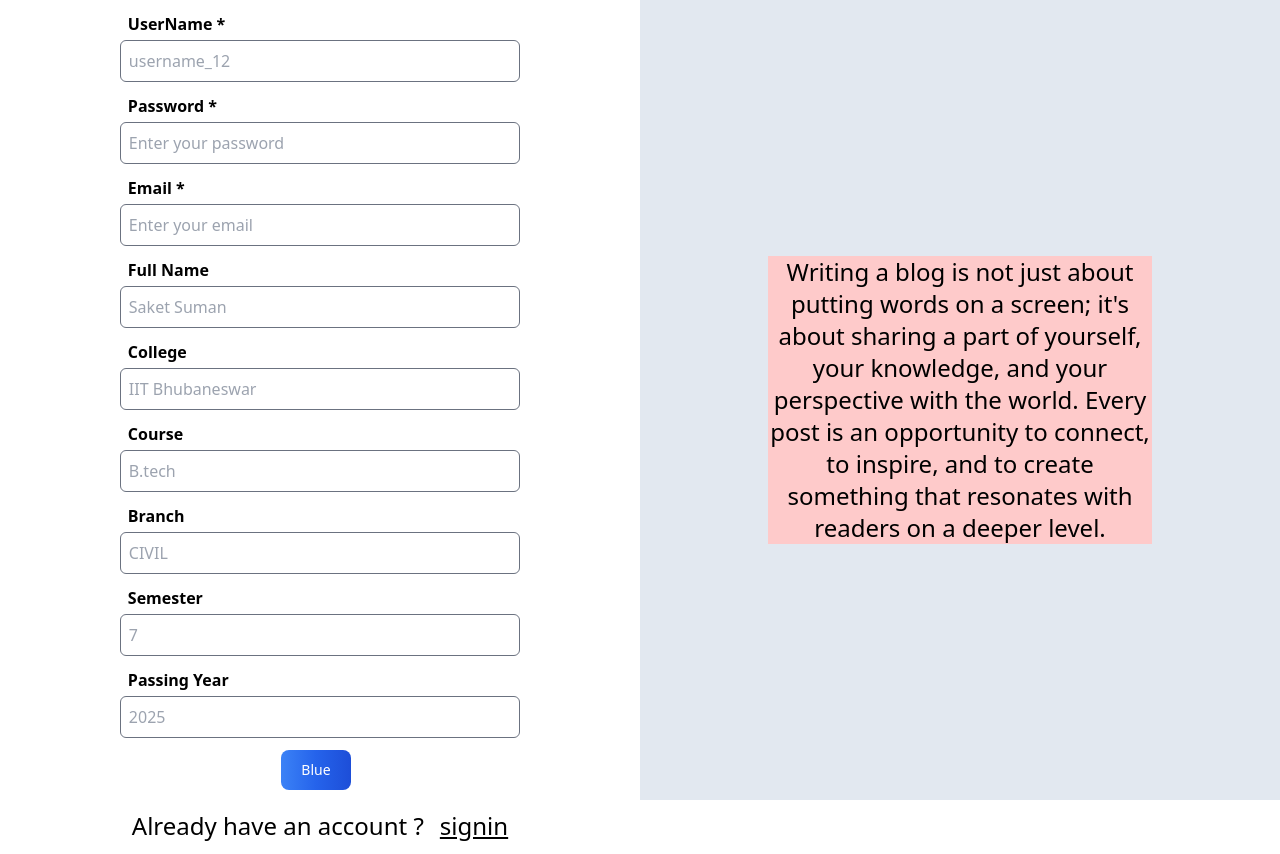
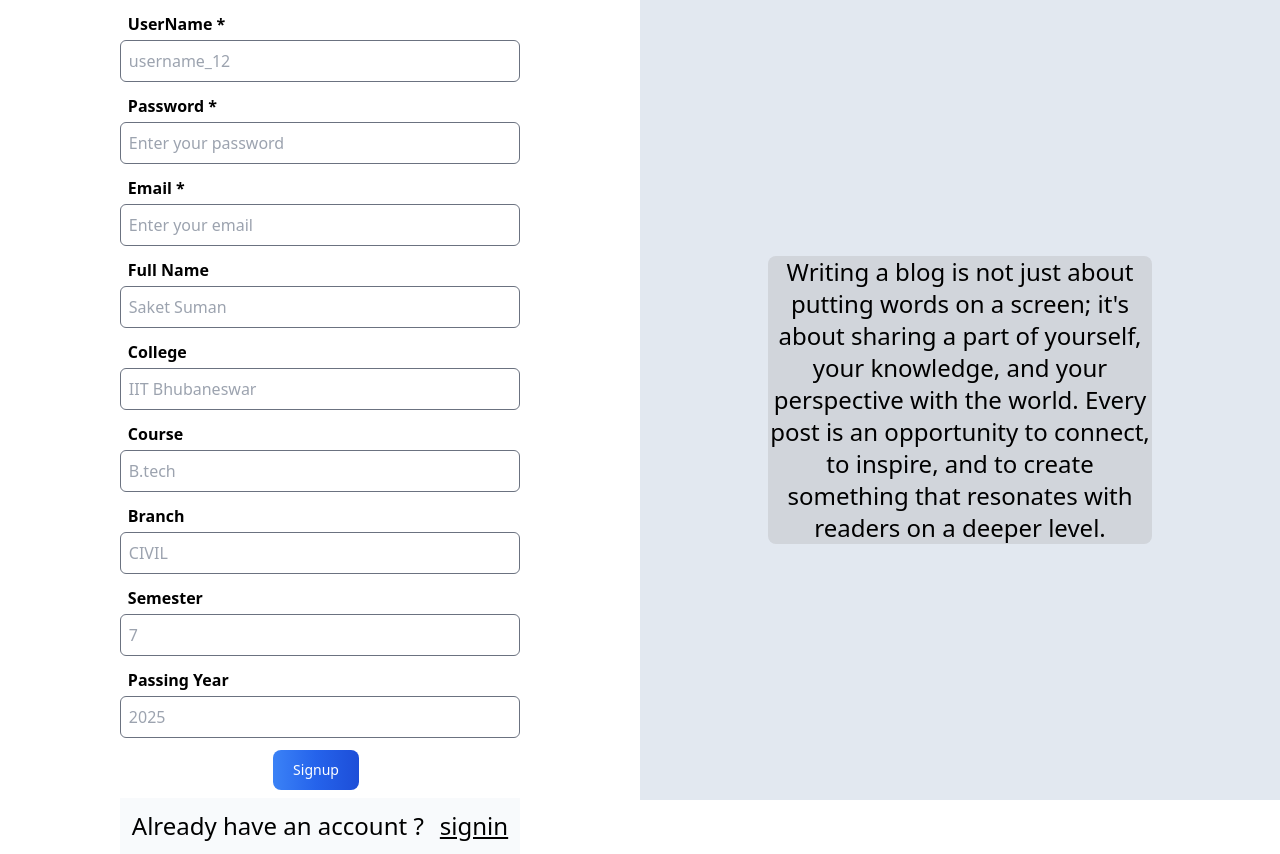
Before and after one commit to masterAtGithub143AtN/Echo-blogging-app, a React (Vite) app in the folder frontend/: page /signup in a window 1280 px wide. Built offline with nearby package versions, Linux system fonts and the light colour scheme.

Commit message:
signup edited

```diff
--- a/frontend/src/components/Quote.tsx
+++ b/frontend/src/components/Quote.tsx
@@ -4,7 +4,7 @@ import 'normalize.css'
 export const Qoute=()=>{
     return <div className="bg-slate-200 h-screen flex justify-center flex-col">
         <div className="flex justify-center">
-        <div className=" max-w-sm text-center bg-red-200 text-2xl">Writing a blog is not just about putting words on a screen; it's about sharing a part of yourself, your knowledge, and your perspective with the world. Every post is an opportunity to connect, to inspire, and to create something that resonates with readers on a deeper level.</div>
+        <div className=" max-w-sm text-center bg-gray-300 rounded-lg text-2xl">Writing a blog is not just about putting words on a screen; it's about sharing a part of yourself, your knowledge, and your perspective with the world. Every post is an opportunity to connect, to inspire, and to create something that resonates with readers on a deeper level.</div>
 
         </div>
     </div>
--- a/frontend/src/pages/Signin.tsx
+++ b/frontend/src/pages/Signin.tsx
@@ -51,7 +51,7 @@ export const Signin = () => {
                     <div className=' pt-5'>
                         <button className="bg-blue-500 text-white p-2 rounded-md w-full" onClick={sendRequest}>Signin</button>
                     </div>
-                    <div className=' flex justify-center pt-5 text-red-400 '>
+                    <div className=' flex justify-center pt-5 text-red-200 '>
                         <Heading message="Don't have an account ?" functionality="Signup"/>
                     </div>
             </div>
--- a/frontend/src/pages/Signup.tsx
+++ b/frontend/src/pages/Signup.tsx
@@ -92,11 +92,11 @@ export const Signup = () => {
                 </div>
                 <div className=" flex justify-center pt-3">
 
-                <button onClick={senRequest} className="text-white bg-gradient-to-r from-blue-500 via-blue-600 to-blue-700 hover:bg-gradient-to-br focus:ring-4 focus:outline-none focus:ring-blue-300 dark:focus:ring-blue-800 font-medium rounded-lg text-sm px-5 py-2.5 text-center me-2 mb-2" >Blue</button>
+                <button onClick={senRequest} className="text-white bg-gradient-to-r from-blue-500 via-blue-600 to-blue-700 hover:bg-gradient-to-br focus:ring-4 focus:outline-none focus:ring-blue-300 dark:focus:ring-blue-800 font-medium rounded-lg text-sm px-5 py-2.5 text-center me-2 mb-2" >Signup</button>
 
                 </div>
 
-                <div className=" flex justify-center p-3">
+                <div className=" flex justify-center p-3 bg-slate-50">
                     <Heading message="Already have an account ?" functionality="signin"></Heading>
                 </div>
                 </div>
```
